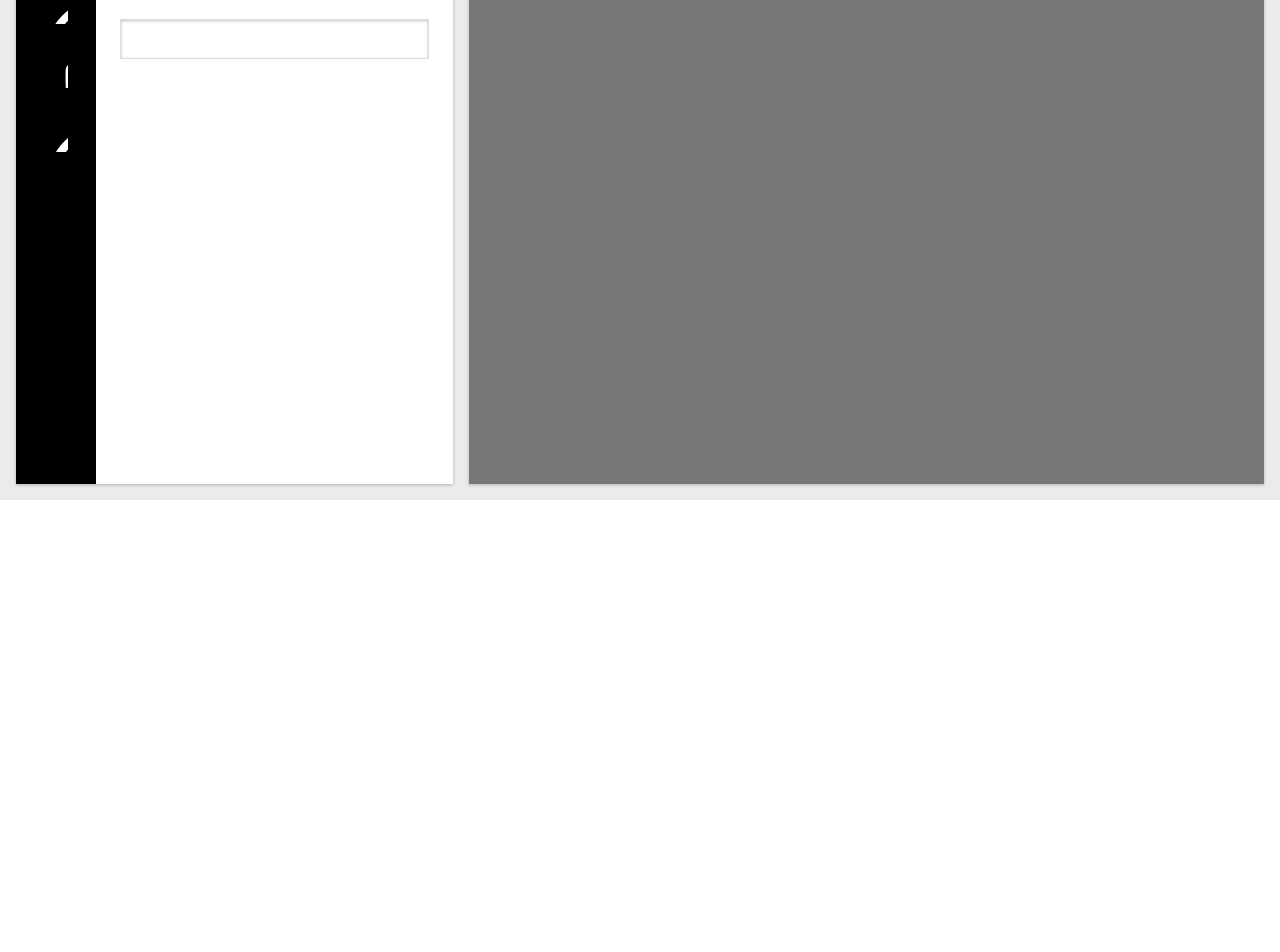
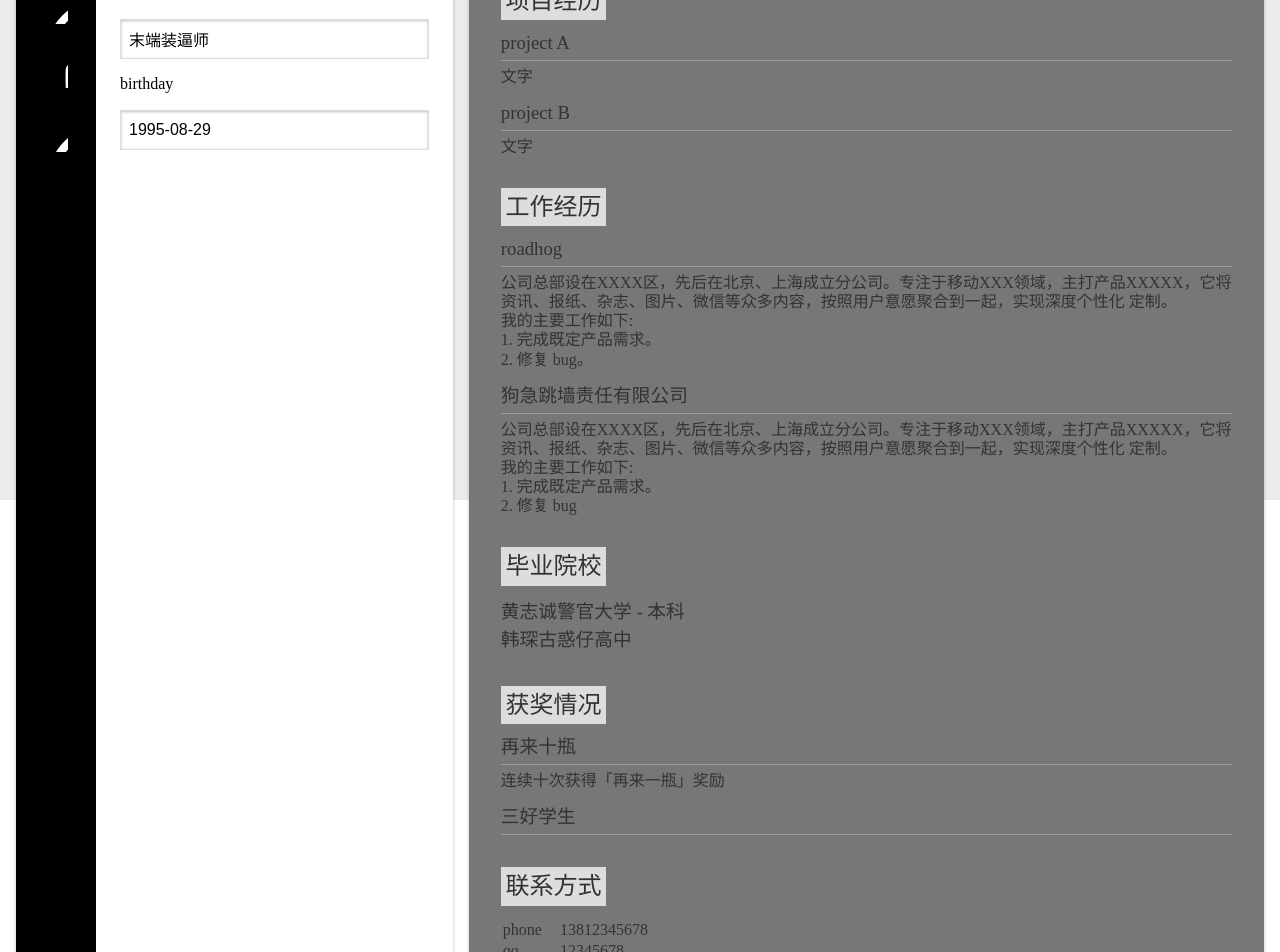
Before and after one commit to starlikerain/1Btn_-generate_resumer, a Vue app: page / in a window 1280 px wide. Shown: the part 300-1252 px from the top of the page. Before the commit the page ends 800 px from the top, so only its background shows below. Built offline with nearby package versions, Linux system fonts and the light colour scheme.

Commit message:
data datagit add .git add .

```diff
--- a/package.json
+++ b/package.json
@@ -15,7 +15,8 @@
     "normalize.css": "^5.0.0",
     "sass-loader": "^6.0.0",
     "vue": "^2.1.10",
-    "vue-router": "^2.2.0"
+    "vue-router": "^2.2.0",
+    "vuex": "^2.1.2"
   },
   "devDependencies": {
     "autoprefixer": "^6.7.2",
@@ -64,9 +65,6 @@
     "opn": "^4.0.2",
     "ora": "^1.1.0",
     "phantomjs-prebuilt": "^2.1.14",
-    "pug": "^2.0.0-beta11",
-    "pug-filters": "^2.1.1",
-    "pug-loader": "^2.3.0",
     "sass": "^0.5.0",
     "sass-loader": "^6.0.0",
     "semver": "^5.3.0",
--- a/src/App.vue
+++ b/src/App.vue
@@ -18,14 +18,17 @@
     import ResumeEditor from './components/ResumeEditor'
     import ResumePreview from './components/ResumePreview'
     import icons from './assets/icons'
+    //「想要全局数据」
+    import store from './store/index'
 
     export default {
         name: 'app',
-        data () {
-            return {
-                text: '안녕하십니까'
-            }
-        },
+//        data () {
+//            return {
+//                text: '안녕하십니까'
+//            }
+//        },
+        store,
         components: {Topbar, ResumeEditor, ResumePreview},
         created(){
             document.body.insertAdjacentHTML('afterbegin', icons)
@@ -56,7 +59,7 @@
     }
 
     #resumeEditor {
-        width: 35%;
+        min-width: 35%;
         background: #444;
     }
 
--- a/src/components/ResumeEditor.vue
+++ b/src/components/ResumeEditor.vue
@@ -17,7 +17,9 @@
                     <div class="subitem" v-for="subitem in resume[item.field]">
                         <div class="resumeField" v-for="(value,key) in subitem">
                             <label> {{key}} </label>
-                            <input type="text" :value="value">
+                            <input type="text" :value="value"
+                            @input="subitem[key] = $event.target.value"
+                            >
                         </div>
                         <hr>
                     </div>
@@ -28,7 +30,9 @@
                 <!--「 v-else」-->
                 <div v-else class="resumeField" v-for="(value,key) in resume[item.field]">
                     <label> {{key}} </label>
-                    <input type="text" v-model="resume[item.field][key]">
+                    <input type="text" v-model="resume[item.field][key]"
+                    @input="resume[item.field][key] = $event.targat.value"
+                    >
                 </div>
             </li>
         </ol>
@@ -38,46 +42,20 @@
 <script>
     export default {
         name: 'ResumeEditor',
-        data() {
-            return {
-                selected: 'profile',
-                resume: {
-                    config: [
-                        {field: 'profile', icon: 'id'},
-                        {field: 'work history', icon: 'work'},
-                        {field: 'education', icon: 'book'},
-                        {field: 'projects', icon: 'heart'},
-                        {field: 'awards', icon: 'cup'},
-                        {field: 'contacts', icon: 'phone'},
-                    ],
-                    profile: {
-                        name: '',
-                        city: '',
-                        title: ''
-                    },
-                    'work history': [
-                        {company: 'AL', content: '我的第二份工作是'},
-                        {company: 'TX', content: '我的第一份工作是'}
-                    ],
-                    education: [
-                        {school: 'AL', content: '文字'},
-                        {school: 'TX', content: '文字'}
-                    ],
-                    projects: [
-                        {school: 'project A', content: '文字'},
-                        {school: 'project B', content: '文字'}
-                    ],
-                    awards: [
-                        {school: 'awards A', content: '文字'},
-                        {school: 'awards B', content: '文字'}
-                    ],
-                    contacts: [
-                        {school: 'phone', content: '12342341514'},
-                        {school: 'QQ', content: '23141234'}
-                    ],
+        computed: {
+            selected: {
+                get(){
+                    return this.$store.state.selected
+                },
+                set() {
+                    return this.$store.commit('switchTab', value)
                 }
+            },
+            resume (){
+                return this.$store.state.resume
             }
-        }
+        },
+        methods: {}
     }
 </script>
 
--- a/src/components/ResumePreview.vue
+++ b/src/components/ResumePreview.vue
@@ -1,18 +1,140 @@
 <template>
-  <div id="resumePreview">
-    I am resumePreview
-  </div>
+    <div id="resumePreview">
+        <section data-name="profile" v-show="resume.profile">
+            <h1>
+                {{resume.profile.name}}
+            </h1>
+            <h2>{{resume.profile.title}}</h2>
+            <p>
+                <small>{{resume.profile.city}}</small>
+                <small>{{resume.profile.birthday}}</small>
+            </p>
+        </section>
+
+        <section data-name="projects" v-show="resume.education">
+            <h2>项目经历</h2>
+            <ol>
+                <li v-for="item in resume.projects">
+                    <h3>{{item.name}}</h3>
+                    <p v-show="item.content"> {{item.content}} </p>
+                </li>
+            </ol>
+        </section>
+
+        <section data-name="workHistory" v-show="resume.workHistory">
+            <h2>工作经历</h2>
+            <ol>
+                <li v-for="item in resume.workHistory">
+                    <h3>{{item.company}}</h3>
+                    <p v-show="item.content"> {{item.content}} </p>
+                </li>
+            </ol>
+        </section>
+
+        <section data-name="education" v-show="resume.education">
+            <h2>毕业院校</h2>
+            <ol>
+                <li v-for="item in resume.education">
+                    <h3>{{item.school}}
+                        <span v-show="item.content"> - {{item.content}} </span>
+                    </h3>
+                </li>
+            </ol>
+        </section>
+
+        <section data-name="awards" v-show="resume.awards">
+            <h2>获奖情况</h2>
+            <ol>
+                <li v-for="item in resume.awards">
+                    <h3>{{item.name}}</h3>
+                    <p v-show="item.content"> {{item.content}} </p>
+                </li>
+            </ol>
+        </section>
+
+        <section data-name="contacts" v-show="resume.contacts">
+            <h2>联系方式</h2>
+            <table>
+                <tr v-for="item in resume.contacts">
+                    <td>{{item.contact}}</td>
+                    <td v-show="item.content"> {{item.content}}</td>
+                </tr>
+            </table>
+        </section>
+    </div>
 </template>
 
 <script>
-  export default {
-    name: 'ResumePreview'
-  }
+    export default {
+        name: 'ResumePreview',
+        computed: {
+            resume() {
+                return this.$store.state.resume
+            }
+        }
+    }
 </script>
 
-<style>
-  #resumePreview{
-    background:#ffffff;
-    box-shadow:0 1px 3px 0 rgba(0,0,0,0.25);
-  }
+<style rel="stylesheet/scss" lang="scss">
+    #resumePreview {
+        background: white;
+        box-shadow: 0 1px 3px 0 rgba(0, 0, 0, 0.25);
+        padding: 2em;
+        color: #333;
+        line-height: 1.2;
+        overflow: auto;
+        * {
+            box-sizing: border-box;
+            font-variant: normal;
+            font-weight: normal;
+        }
+        ol {
+            list-style: none;
+        }
+        section + section {
+            margin-top: 2em;
+        }
+        p {
+            white-space: pre-line;
+        }
+        // 「 p 让文字前方对齐呀」
+        section {
+            > h2:first-child {
+                background: #ddd;
+                display: inline-block;
+                padding: .2em;
+                margin-bottom: .5em;
+            }
+        }
+        section[data-name="profile"] {
+            > h1 {
+                margin: .1em 0;
+                font-size: 4em;
+            }
+        }
+        section[data-name="workHistory"],
+        section[data-name="projects"],
+        section[data-name="awards"] {
+            li + li {
+                margin-top: 1em;
+            }
+            li {
+                h3 {
+                    border-bottom: 1px solid #999;
+                    padding-bottom: .3em;
+                    margin-bottom: .3em;
+                }
+            }
+        }
+        section[data-name="education"] {
+            li {
+                line-height: 1.5;
+            }
+        }
+        section[data-name="contacts"]{
+            td:first-child{
+                padding-right: 1em;
+            }
+        }
+    }
 </style>
--- /dev/null
+++ b/src/store/actions.js
@@ -0,0 +1,3 @@
+/**
+ * Created by StarLikeRain on 25/02/2017.
+ */
--- /dev/null
+++ b/src/store/index.js
@@ -0,0 +1,69 @@
+/**
+ * Created by StarLikeRain on 25/02/2017.
+ */
+import Vue from 'vue'
+import Vuex from 'vuex'
+
+Vue.use(Vuex)
+
+export default new Vuex.Store({
+    state: {
+        count: 0,
+        selected: 'profile',
+        resume: {
+            config: [
+                {field: 'profile', icon: 'id'},
+                {field: 'workHistory', icon: 'work'},
+                {field: 'education', icon: 'book'},
+                {field: 'projects', icon: 'heart'},
+                {field: 'awards', icon: 'cup'},
+                {field: 'contacts', icon: 'phone'},
+            ],
+            profile: {
+                name: '彭',
+                city: '地球城',
+                title: '末端装逼师',
+                birthday: '1995-08-29'
+            },
+            'work history': [
+                {company: 'AL', content: '我的第二份工作是'},
+                {company: 'TX', content: '我的第一份工作是'},
+            ],
+            workHistory: [
+                {
+                    company: 'roadhog', content: `公司总部设在XXXX区，先后在北京、上海成立分公司。专注于移动XXX领域，主打产品XXXXX，它将资讯、报纸、杂志、图片、微信等众多内容，按照用户意愿聚合到一起，实现深度个性化 定制。
+我的主要工作如下:
+1. 完成既定产品需求。
+2. 修复 bug。`
+                },
+                {
+                    company: '狗急跳墙责任有限公司', content: `公司总部设在XXXX区，先后在北京、上海成立分公司。专注于移动XXX领域，主打产品XXXXX，它将资讯、报纸、杂志、图片、微信等众多内容，按照用户意愿聚合到一起，实现深度个性化 定制。
+我的主要工作如下:
+1. 完成既定产品需求。
+2. 修复 bug`
+                },
+            ],
+            education: [
+                {school: '黄志诚警官大学', content: '本科'},
+                {school: '韩琛古惑仔高中'},
+            ],
+            projects: [
+                {name: 'project A', content: '文字'},
+                {name: 'project B', content: '文字'},
+            ],
+            awards: [
+                {name: '再来十瓶', content: '连续十次获得「再来一瓶」奖励'},
+                {name: '三好学生'},
+            ],
+            contacts: [
+                {contact: 'phone', content: '13812345678'},
+                {contact: 'qq', content: '12345678'},
+            ],
+        }
+    },
+    mutations: {
+        switchTab(state, payload){
+            state.selected = payload
+        }
+    }
+})
--- /dev/null
+++ b/src/store/modules/cart.js
@@ -0,0 +1,3 @@
+/**
+ * Created by StarLikeRain on 25/02/2017.
+ */
--- /dev/null
+++ b/src/store/modules/products.js
@@ -0,0 +1,3 @@
+/**
+ * Created by StarLikeRain on 25/02/2017.
+ */
--- /dev/null
+++ b/src/store/mutations.js
@@ -0,0 +1,3 @@
+/**
+ * Created by StarLikeRain on 25/02/2017.
+ */
```
Also changed, not shown: 12 other files (tests, documents, lock files or other folders).
